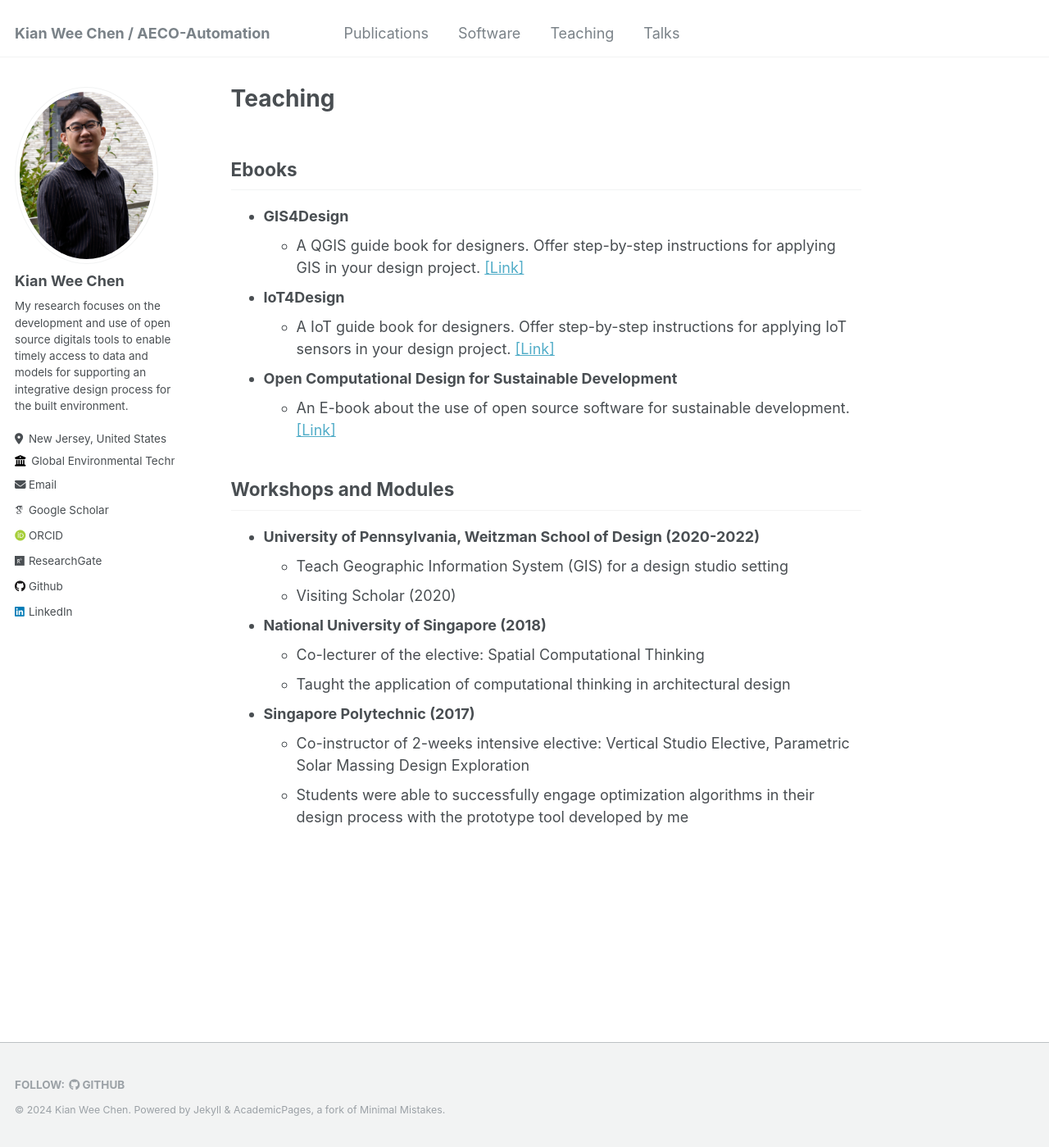
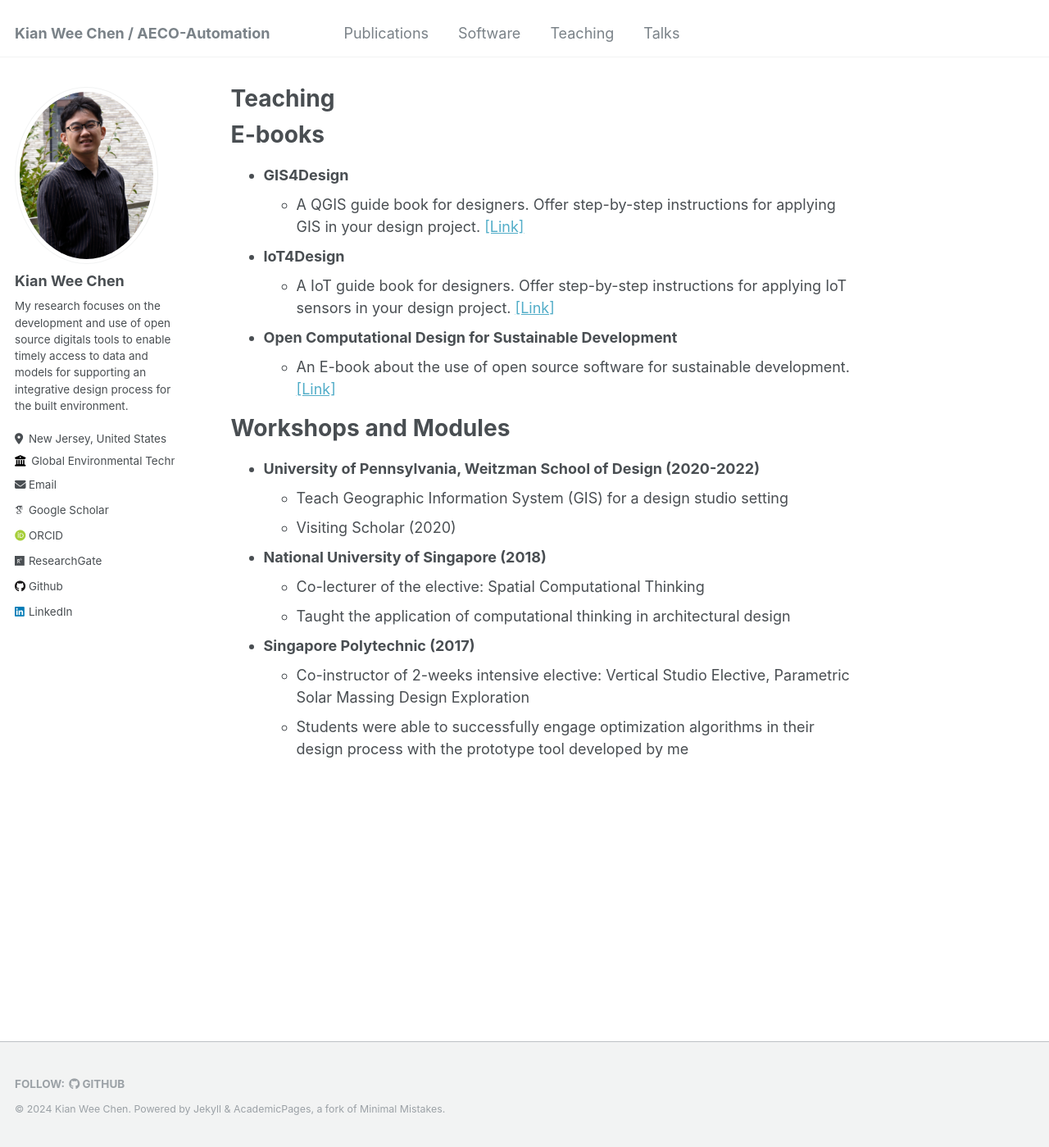
Before and after one commit to chenkianwee/chenkianwee.github.io, a Jekyll site: the page built from _pages/teaching.md, in a window 1280 px wide and 1399 px high. Shown: the whole window at 82% size. Built offline with Jekyll 4.4.1, drawn with Linux system fonts in a browser that asks for light colours; some web fonts are replaced.

Commit message:
updated teaching format

```diff
--- a/_pages/teaching.md
+++ b/_pages/teaching.md
@@ -12,7 +12,7 @@ toc: false
   {% include archive-single.html %}
 {% endfor %} -->
 
-## Ebooks
+# E-books
 - **GIS4Design**
   - A QGIS guide book for designers. Offer step-by-step instructions for applying GIS in your design project. <a href="https://chenkianwee.github.io/gis4design" target="_blank">[Link]</a>
 
@@ -22,7 +22,7 @@ toc: false
 - **Open Computational Design for Sustainable Development**
   - An E-book about the use of open source software for sustainable development. <a href="https://chenkianwee.github.io/opencd4sdev" target="_blank">[Link]</a>
 
-## Workshops and Modules
+# Workshops and Modules
 - **University of Pennsylvania, Weitzman School of Design (2020-2022)**
   - Teach Geographic Information System (GIS) for a design studio setting
   - Visiting Scholar (2020)
```
